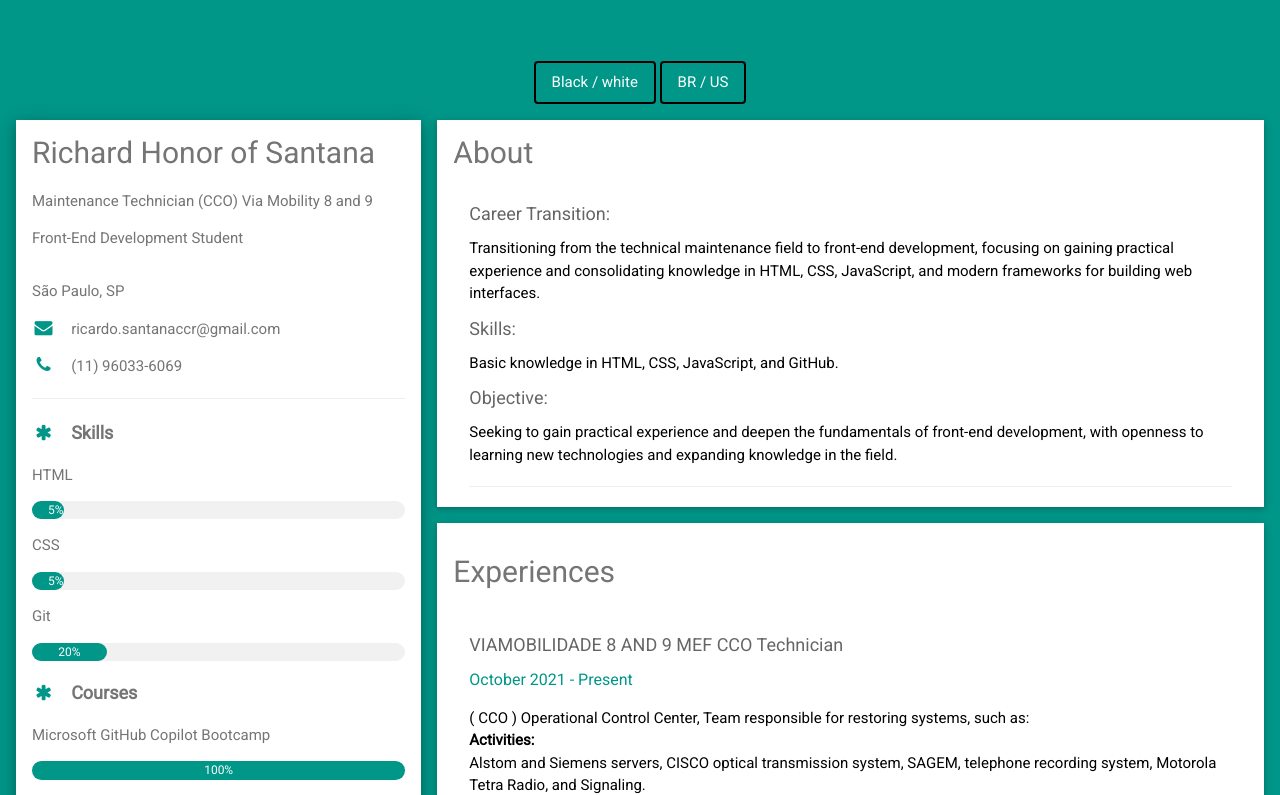
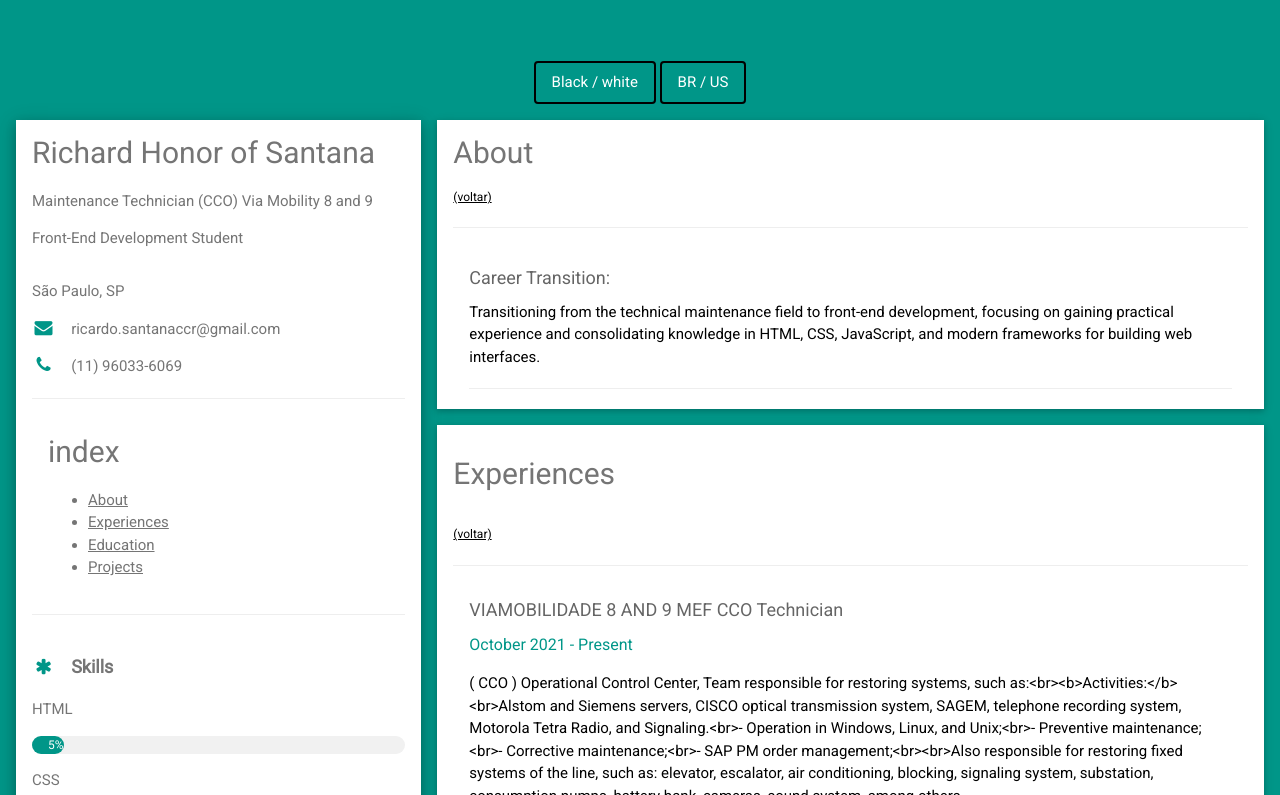
Before and after one commit to santanar2/cv, a plain HTML site: page index.html in a window 1280 px wide. Both pictures are taken after a click on the button "BR / US". Shown: the top 795 px of the page. Drawn offline with nearby package versions, Linux system fonts and the light colour scheme.

Commit message:
foi adicionado indice

```diff
--- a/index.html
+++ b/index.html
@@ -38,13 +38,17 @@
       let currentLanguage = 'br'; // Define o idioma inicial como português (BR)
 
       function toggleLanguage() {
-        const elements = document.querySelectorAll('[data-lang]');
+        const elements = document.querySelectorAll('[data-lang]'); // Seleciona todos os elementos com o atributo data-lang
         currentLanguage = currentLanguage === 'br' ? 'us' : 'br'; // Alterna entre 'br' e 'us'
 
         elements.forEach(element => {
           const langBR = element.getAttribute('data-lang-br');
           const langUS = element.getAttribute('data-lang-us');
-          element.innerHTML = currentLanguage === 'br' ? langBR : langUS; // Usa innerHTML para preservar a formatação completa
+
+          // Verifica se os atributos de idioma estão presentes
+          if (langBR && langUS) {
+            element.textContent = currentLanguage === 'br' ? langBR : langUS; // Atualiza o texto com base no idioma atual
+          }
         });
       }
     </script>
@@ -80,7 +84,22 @@
               <p><i class="fa fa-phone fa-fw w3-margin-right w3-large w3-text-teal"></i>(11) 96033-6069</p>
               <hr>
 
+              <div class="w3-container">
+              <h2 id="Índice" data-lang data-lang-br="Índice" data-lang-us="index">Índice</h2>
+
+              <ul>
+                  <li><a href="#sobre" data-lang data-lang-br="Sobre" data-lang-us="About">Sobre</a></li>
+                  <li><a href="#experiencias" data-lang data-lang-br="Experiências" data-lang-us="Experiences">Experiências</a></li>
+                  <li><a href="#educacao" data-lang data-lang-br="Educação" data-lang-us="Education">Educação</a></li>
+                  <li><a href="#projetos" data-lang data-lang-br="Projetos" data-lang-us="Projects">Projetos</a></li>
+                </ul>
+
+            </div>
+              <hr>
+            <div class="w3-container"></div>
+
               <p class="w3-large">
+
                 <b><i class="fa fa-asterisk fa-fw w3-margin-right w3-text-teal"></i>Skills</b>
               </p>
               <p data-lang data-lang-br="HTML" data-lang-us="HTML">HTML</p>
@@ -97,6 +116,7 @@
               <div class="w3-light-grey w3-round-xlarge w3-small">
                 <div class="w3-container w3-center w3-round-xlarge w3-teal" style="width:20%">20%</div>
               </div>
+              <hr>
 
               <p class="w3-large">
                 <b><i class="fa fa-asterisk fa-fw w3-margin-right w3-text-teal"></i>Courses</b>
@@ -108,18 +128,20 @@
               <p data-lang data-lang-br="Bootcamp Microsoft GitHub Copilot" data-lang-us="Microsoft GitHub Copilot Bootcamp">Bootcamp Microsoft GitHub Copilot </p>
               <div class="w3-light-grey w3-round-xlarge w3-small">
                 <div class="w3-container w3-center w3-round-xlarge w3-teal" style="width:100%">100%</div>
-              </div>
+              </div><br>
+
+              <hr>
 
               <p class="w3-large w3-text-theme">
                 <b><i class="fa fa-globe fa-fw w3-margin-right w3-text-teal"></i>Idiomas</b>
               </p>
               <p data-lang data-lang-br="Português" data-lang-us="Portuguese">Português</p>
               <div class="w3-light-grey w3-round-xlarge">
-                <div class="w3-round-xlarge w3-teal" style="height:24px;width:90%">90%</div>
+                <div class="w3-round-xlarge w3-teal" style="height:24px;width:90%">&nbsp;&nbsp;&nbsp;&nbsp;&nbsp;&nbsp;&nbsp;&nbsp;&nbsp;&nbsp;&nbsp;&nbsp;&nbsp;&nbsp;&nbsp;&nbsp;&nbsp;&nbsp;&nbsp;&nbsp;&nbsp;&nbsp;&nbsp;&nbsp;&nbsp;&nbsp;&nbsp;&nbsp;&nbsp;&nbsp;&nbsp;&nbsp;&nbsp;&nbsp;&nbsp;&nbsp;&nbsp;&nbsp;&nbsp;&nbsp;&nbsp;&nbsp;&nbsp;&nbsp;&nbsp;&nbsp;&nbsp;90%</div>
               </div>
               <p data-lang data-lang-br="Inglês" data-lang-us="English">Inglês</p>
               <div class="w3-light-grey w3-round-xlarge">
-                <div class="w3-round-xlarge w3-teal" style="height:24px;width:15%">15%</div>
+                <div class="w3-round-xlarge w3-teal" style="height:24px;width:15%">&nbsp;&nbsp;&nbsp;&nbsp;15%</div>
               </div>
               <br>
             </div>
@@ -132,11 +154,13 @@
         <!-- Right Column -->
         <div class="w3-twothird">
 
+          <!-- Adicione os IDs correspondentes -->
           <div class="w3-container w3-card w3-white w3-margin-bottom">
-            <h2 class="w3-text-grey w3-padding-05" data-lang data-lang-br="Sobre" data-lang-us="About">
+            <h2 id="sobre" class="w3-text-grey w3-padding-05" data-lang data-lang-br="Sobre" data-lang-us="About">
               <i class="fa fa-terminal fa-fw w3-margin-right w3-xxlarge w3-text-teal"></i>Sobre
             </h2>
-
+            <small><a href="#Índice">(voltar)</a></small>
+            <hr>
             <div class="w3-container">
               <p>
                 <h5 class="w3-opacity" data-lang data-lang-br="Transição de carreira:" data-lang-us="Career Transition:"><b>Transição de carreira:</b></h5>
@@ -144,27 +168,16 @@
                       data-lang-us="Transitioning from the technical maintenance field to front-end development, focusing on gaining practical experience and consolidating knowledge in HTML, CSS, JavaScript, and modern frameworks for building web interfaces.">
                   Em transição da área técnica de manutenção para o desenvolvimento front-end, com foco em adquirir experiência prática e consolidar conhecimentos em HTML, CSS, JavaScript e frameworks modernos para construção de interfaces web.
                 </span>
-                <br>
-                <h5 class="w3-opacity" data-lang data-lang-br="Habilidades:" data-lang-us="Skills:"><b>Habilidades:</b></h5>
-                <span data-lang data-lang-br="Conhecimento básico em HTML, CSS, JavaScript e GitHub."
-                      data-lang-us="Basic knowledge in HTML, CSS, JavaScript, and GitHub.">
-                  Conhecimento básico em HTML, CSS, JavaScript e GitHub.
-                </span>
-                <br>
-                <h5 class="w3-opacity" data-lang data-lang-br="Objetivo:" data-lang-us="Objective:"><b>Objetivo:</b></h5>
-                <span data-lang data-lang-br="Buscando ganhar experiência prática e aprofundar os fundamentos do desenvolvimento front-end, com abertura para aprender novas tecnologias e expandir conhecimentos na área."
-                      data-lang-us="Seeking to gain practical experience and deepen the fundamentals of front-end development, with openness to learning new technologies and expanding knowledge in the field.">
-                  Buscando ganhar experiência prática e aprofundar os fundamentos do desenvolvimento front-end, com abertura para aprender novas tecnologias e expandir conhecimentos na área.
-                </span>
               </p>
               <hr>
             </div>
           </div>
 
           <div class="w3-container w3-card w3-white w3-margin-bottom">
-            <h2 class="w3-text-grey w3-padding-16" data-lang data-lang-br="Experiências" data-lang-us="Experiences">
+            <h2 id="experiencias" class="w3-text-grey w3-padding-16" data-lang data-lang-br="Experiências" data-lang-us="Experiences">
               <i class="fa fa-suitcase fa-fw w3-margin-right w3-xxlarge w3-text-teal"></i>Experiências
-            </h2>
+            </h2> <small><a href="#Índice">(voltar)</a></small>
+            <hr>
             <div class="w3-container">
               <h5 class="w3-opacity" data-lang data-lang-br="VIAMOBILIDADE 8 E 9 Técnico MEF CCO" data-lang-us="VIAMOBILIDADE 8 AND 9 MEF CCO Technician">
                 <b>VIAMOBILIDADE 8 E 9 <br>Técnico MEF CCO</b>
@@ -211,9 +224,10 @@
           </div>
 
           <div class="w3-container w3-card w3-white">
-            <h2 class="w3-text-grey w3-padding-16" data-lang data-lang-br="Educação" data-lang-us="Education">
+            <h2 id="educacao" class="w3-text-grey w3-padding-16" data-lang data-lang-br="Educação" data-lang-us="Education">
               <i class="fa fa-graduation-cap fa-fw w3-margin-right w3-xxlarge w3-text-teal"></i>Educação
-            </h2>
+            </h2> <small><a href="#Índice">(voltar)</a></small>
+            <hr>
             <div class="w3-container">
               <h5 class="w3-opacity" data-lang data-lang-br="UNICESUMAR" data-lang-us="UNICESUMAR">
                 <b>UNICESUMAR</b>
@@ -313,9 +327,10 @@
           </div>
 
           <div class="w3-container w3-card w3-white w3-margin-bottom">
-            <h2 class="w3-text-grey w3-padding-16" data-lang data-lang-br="Projetos" data-lang-us="Projects">
+            <h2 id="projetos" class="w3-text-grey w3-padding-16" data-lang data-lang-br="Projetos" data-lang-us="Projects">
               <i class="fa fa-git fa-fw w3-margin-right w3-xxlarge w3-text-teal"></i>Projetos
-            </h2>
+            </h2> <small><a href="#Índice">(voltar)</a></small>
+            <hr>
             <p data-lang data-lang-br="No processo de aprendizagem" data-lang-us="In the learning process">
               &nbsp;&nbsp;&nbsp;&nbsp;&nbsp;&nbsp;No processo de aprendizagem
             </p>
```
Also changed, not shown: 1 other file.
